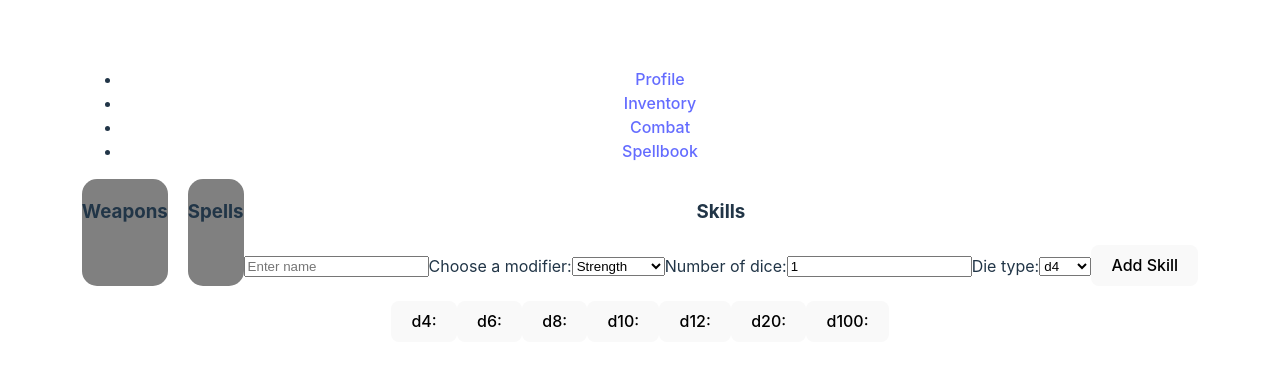
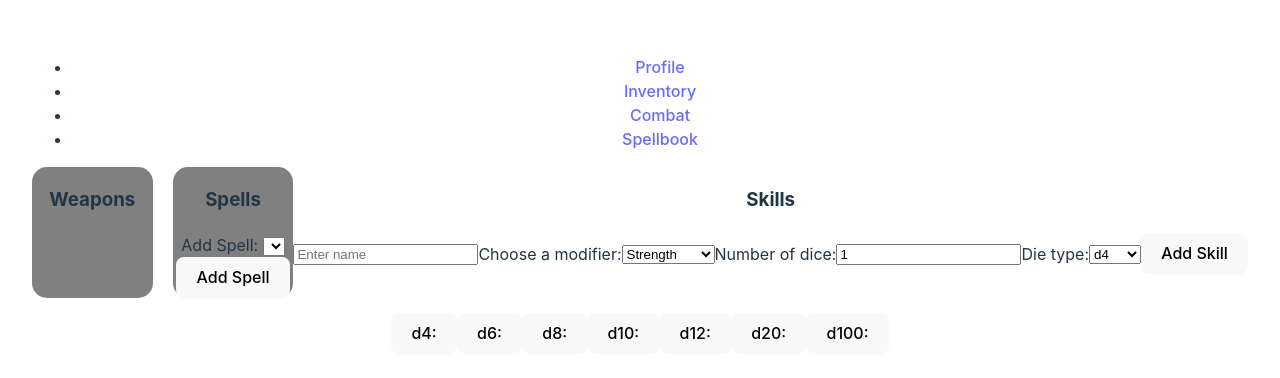
Before and after one commit to Dkobes/adventurers-board, a React (Vite) app in the folder adventurers-board/client/: page /combat in a window 1280 px wide. Shown: the part 196-574 px from the top of the page. Built offline with nearby package versions, Linux system fonts and the light colour scheme.

Commit message:
added features to add spells and delete spells and weapons

```diff
--- a/adventurers-board/client/src/pages/Combat/combat.jsx
+++ b/adventurers-board/client/src/pages/Combat/combat.jsx
@@ -4,6 +4,7 @@ import './combat.css';
 export default function Combat() {
     const [weapons, setWeapons] = useState([]);
     const [spells, setSpells] = useState([]);
+    const [spellList, setSpellList] = useState([]);
     const [skillName, setSkillName] = useState('');
     const [skills, setSkills] = useState([]);
     const [diceCount, setDiceCount] = useState(1);
@@ -14,11 +15,6 @@ export default function Combat() {
     const [d12, setD12] = useState();
     const [d20, setD20] = useState();
     const [d100, setD100] = useState();
-
-    const addSkill = (name, modifier, diceAmount, diceValue) => {
-        setSkills([...skills, {name: name, atk: modifier, dmg: `${diceAmount}${diceValue}`}]);
-        console.log(skills);
-    }
 
     const skillPrompt = () => {
         return (
@@ -62,9 +58,42 @@ export default function Combat() {
         )
     }
 
+    const addSkill = (name, modifier, diceAmount, diceValue) => {
+        setSkills([...skills, {name: name, atk: modifier, dmg: `${diceAmount}${diceValue}`}]);
+        console.log(skills);
+    }
+
     const deleteSkill = (index) => {
         const newSkills = skills.filter((skill, i) => index !== i);
         setSkills(newSkills);
+    }
+
+    const spellSelect = () => {
+        return (
+            <>
+            <label htmlFor='spellOptions'>Add Spell: </label>
+            <select id='spellOptions'>
+                {spellList.map((spell, index) => (
+                    <option key={index} value={JSON.stringify(spell)}>{spell.name}</option>
+                ))}
+            </select>
+            <button onClick={() => addSpell(spellOptions.value)}>Add Spell</button>
+            </>
+        )
+    }
+
+    const addSpell = (newSpell) => {
+        setSpells([...spells, JSON.parse(newSpell)]);
+    }
+
+    const deleteSpell = (index) => {
+        const newSpells = spells.filter((spell, i) => index !== i);
+        setSpells(newSpells);
+    }
+
+    const deleteWeapon = (index) => {
+        const newWeapons = weapons.filter((weapon, i) => index !== i);
+        setWeapons(newWeapons);
     }
 
     function diceRoll(min, max, modifier) {
@@ -95,16 +124,17 @@ export default function Combat() {
                     <h3>Weapons</h3>
                     {weapons.map((weapon, index) => (
                         <p key={index}><span>{weapon.name}</span> <button onClick={() => diceRoll(1, 21, 5)}>To Hit: +{weapon.atk}</button>
-                        <button onClick={() => diceRoll(1, 9, 3)}>Damage: {weapon.dmg}</button> <button>X</button></p>
+                        <button onClick={() => diceRoll(1, 9, 3)}>Damage: {weapon.dmg}</button> <button onClick={() => deleteWeapon(index)}>X</button></p>
                     ))}
                 </section>
 
                 <section className='spells'>
                     <h3>Spells</h3>
                     {spells.map((spell, index) => (
-                        <p key={index}><span>{spell.name}</span> <button onClick={() => diceRoll(1, 21, 5)}>To Hit: +{spell.atk}</button>
-                        <button onClick={() => diceRoll(1, 11, 0)}>Damage: {spell.dmg}</button> <button>X</button></p>
+                        <p key={index}><span>{spell.name}</span> {spell.atk === null ? <span>DC: {spell.dc}</span> : <button onClick={() => diceRoll(1, 21, spell.atk)}>To Hit: +{spell.atk}</button>}
+                        <button onClick={() => diceRoll(1, 11, 0)}>Damage: {spell.dmg}</button> <button onClick={() => deleteSpell(index)}>X</button></p>
                     ))}
+                    {spellSelect()}
                 </section>
 
                 <section className='skills'>
```
